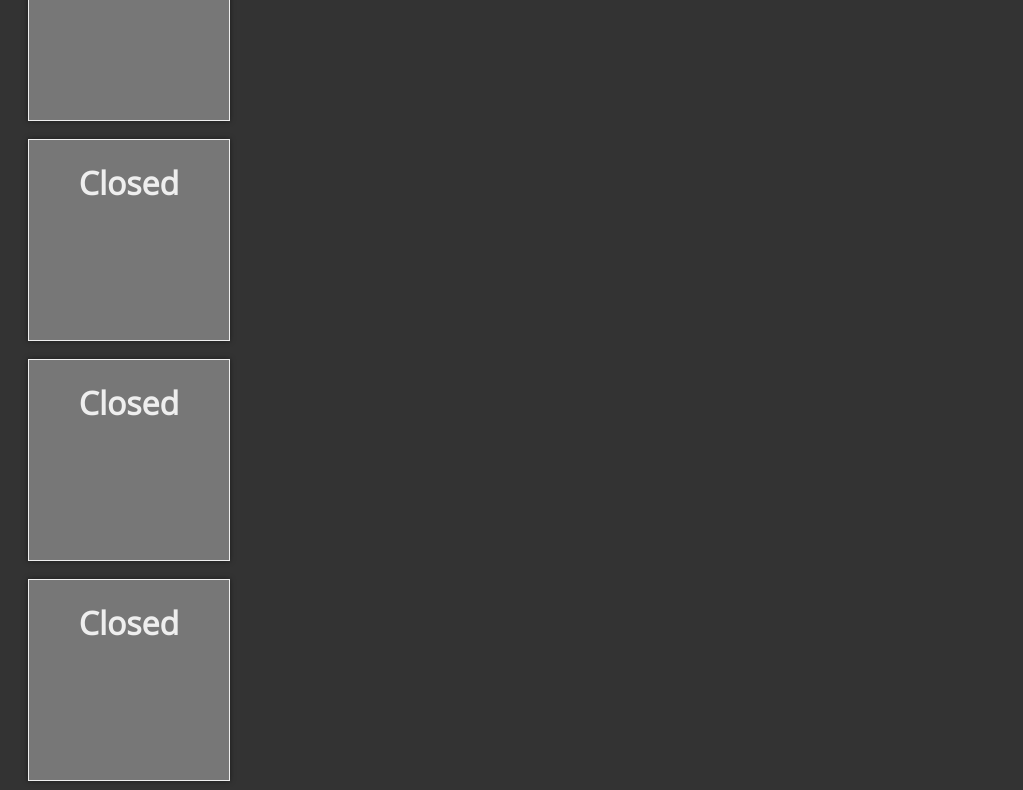
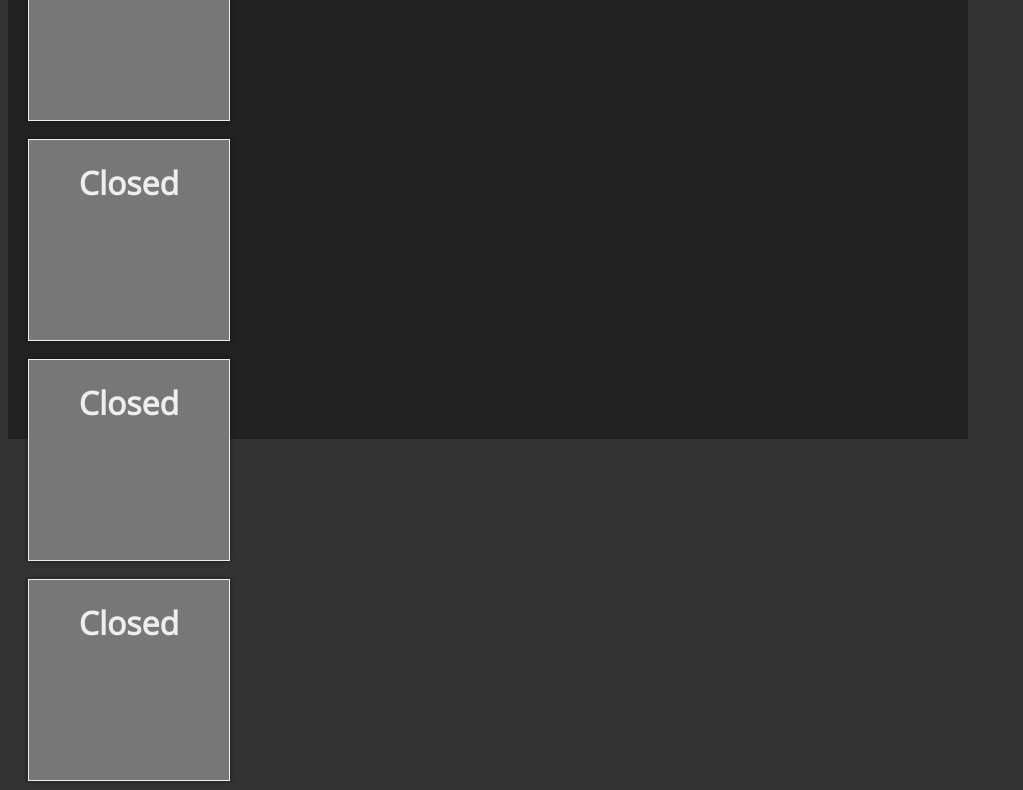
Before and after one commit to Anruin/TestSVG, a plain HTML site: page game_memory.html in a window 1280 px wide. Shown: the part 607-1397 px from the top of the page, without its empty margins (0-1023 px from the left). Drawn offline with nearby package versions, Linux system fonts and the light colour scheme.

Commit message:
Renamed game file. Increased field size. Changed style.

```diff
--- a/game_turning_cards.html
+++ b/game_memory.html
@@ -7,6 +7,11 @@
 	<script type="application/javascript" src="//narleyn.ru/common/git/angular.js/build/angular.js"></script>
 	<script type="application/javascript" src="js/jquery-2.1.1.js"></script>
 	<style>
+		.board {
+			width: 960px;
+			height: 960px;
+			background-color: #222;
+		}
 		.card {
 			width: 200px;
 			height: 200px;
@@ -107,7 +112,8 @@
 			this.cards = [
 				{ type: 0, closed: true, hidden: false }, { type: 0, closed: true, hidden: false }, { type: 1, closed: true, hidden: false }, { type: 1, closed: true, hidden: false },
 				{ type: 2, closed: true, hidden: false }, { type: 2, closed: true, hidden: false }, { type: 3, closed: true, hidden: false }, { type: 3, closed: true, hidden: false },
-				{ type: 4, closed: true, hidden: false }, { type: 4, closed: true, hidden: false }, { type: 5, closed: true, hidden: false }, { type: 5, closed: true, hidden: false }
+				{ type: 4, closed: true, hidden: false }, { type: 4, closed: true, hidden: false }, { type: 5, closed: true, hidden: false }, { type: 5, closed: true, hidden: false },
+				{ type: 1, closed: true, hidden: false }, { type: 1, closed: true, hidden: false }, { type: 0, closed: true, hidden: false }, { type: 0, closed: true, hidden: false }
 			];
 			this.selectedCard = null;
 			this.clickCard = function(index) {
```
Also changed, not shown: index.html (+1 -1 lines).
